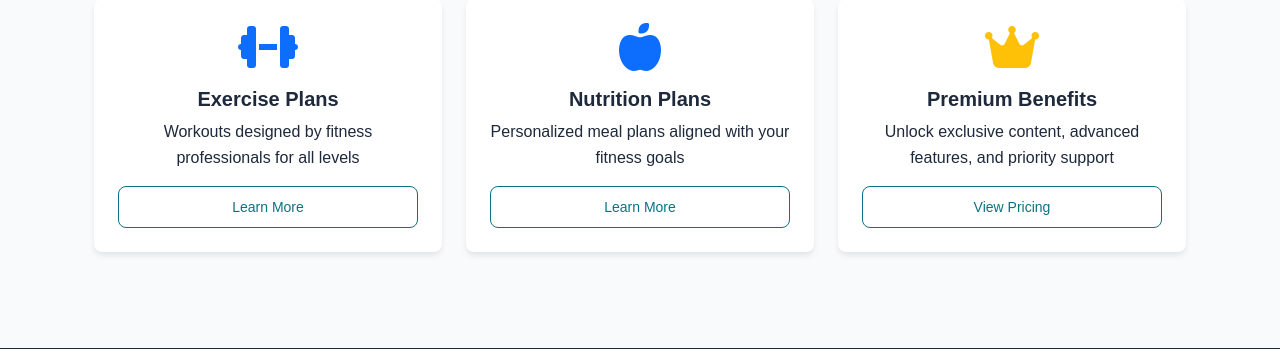
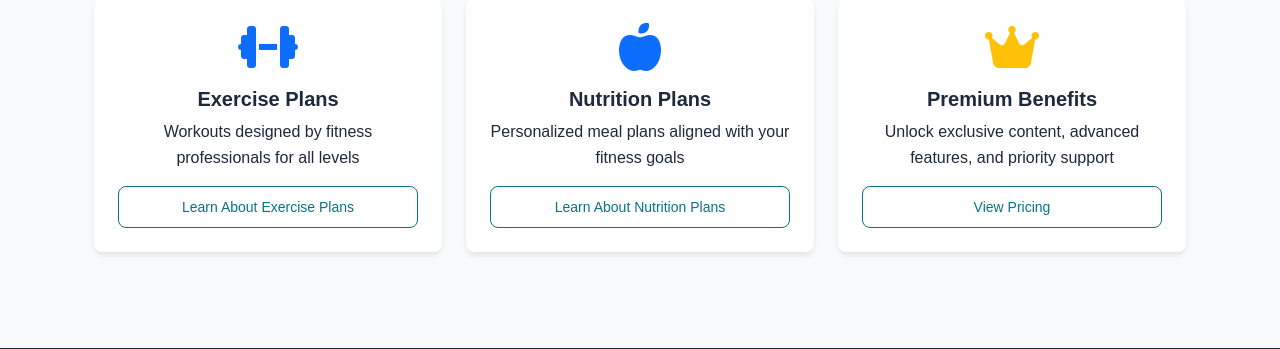
Before and after one commit to picker770/fit-body-app, a Django app: page / in a window 1280 px wide. Shown: the part 1163-1512 px from the top of the page. Run offline with Django 5.2, Linux system fonts and the light colour scheme.

Commit message:
SEO: Add meta description, improve link text for Learn More buttons

```diff
--- a/templates/base.html
+++ b/templates/base.html
@@ -4,6 +4,7 @@
 <head>
     <meta charset="UTF-8">
     <meta name="viewport" content="width=device-width, initial-scale=1.0">
+    <meta name="description" content="Fitbody-App - Your fitness journey starts here. Explore exercise plans, nutrition guides, premium memberships, and a supportive community.">
     <title>Fitbody-App {% block title %}{% endblock %}</title>
 
     <!-- Favicon -->
--- a/templates/home.html
+++ b/templates/home.html
@@ -89,7 +89,7 @@
                         <i class="fas fa-dumbbell fa-3x text-primary mb-3"></i>
                         <h5>Exercise Plans</h5>
                         <p class="text-muted flex-grow-1">Workouts designed by fitness professionals for all levels</p>
-                        <a href="{% url 'pages:features' %}" class="btn btn-outline-primary btn-sm">Learn More</a>
+                        <a href="{% url 'pages:features' %}" class="btn btn-outline-primary btn-sm" aria-label="Learn about exercise plans">Learn About Exercise Plans</a>
                     </div>
                 </div>
             </div>
@@ -99,7 +99,7 @@
                         <i class="fas fa-apple-alt fa-3x text-primary mb-3"></i>
                         <h5>Nutrition Plans</h5>
                         <p class="text-muted flex-grow-1">Personalized meal plans aligned with your fitness goals</p>
-                        <a href="{% url 'pages:features' %}" class="btn btn-outline-primary btn-sm">Learn More</a>
+                        <a href="{% url 'pages:features' %}" class="btn btn-outline-primary btn-sm" aria-label="Learn more about nutrition plans">Learn About Nutrition Plans</a>
                     </div>
                 </div>
             </div>
```
